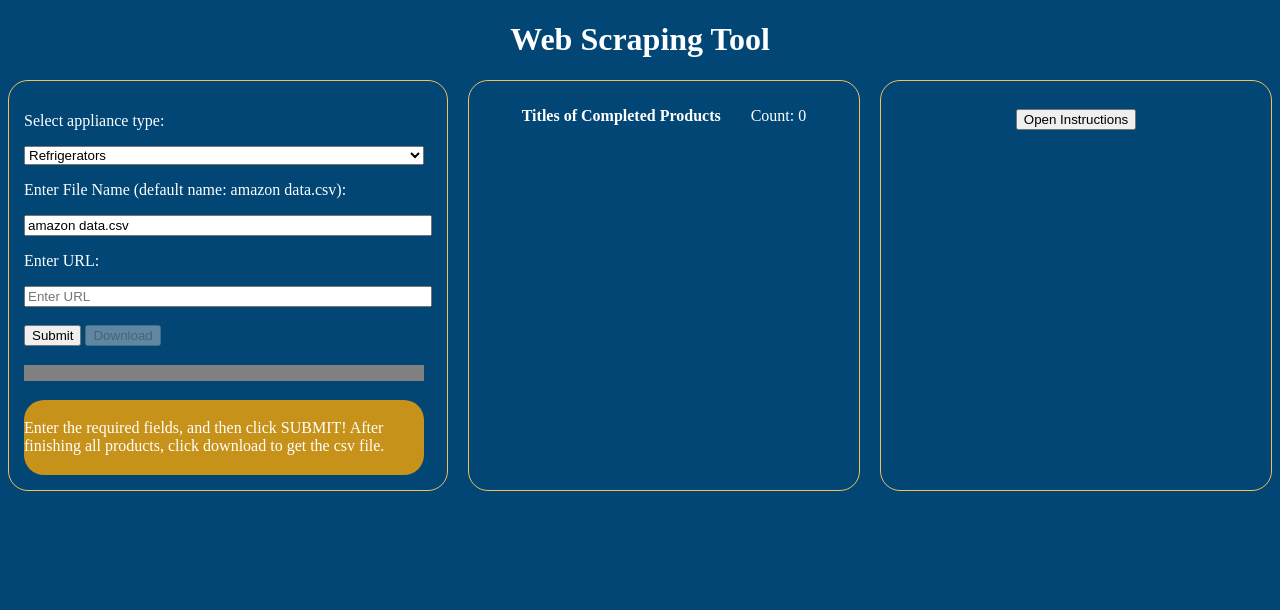
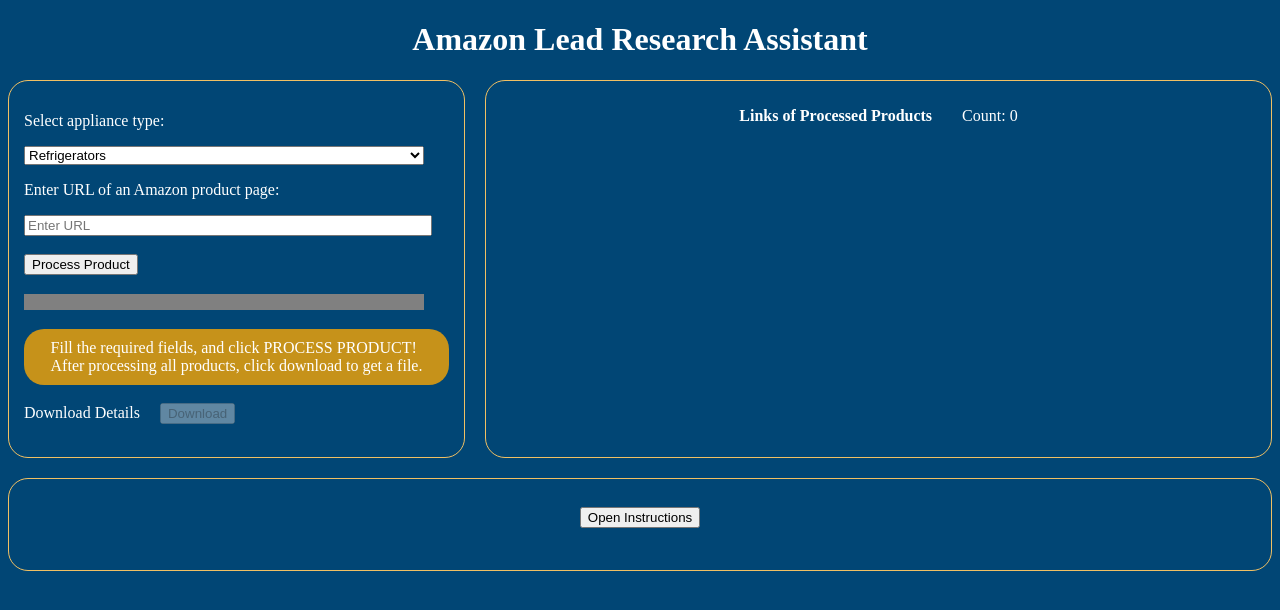
Before and after one commit to MikaPS/WebScraping-Web, a Flask app: page / in a window 1280 px wide. Shown: the top 610 px of the page. Run offline with Flask 3, Linux system fonts and the light colour scheme.

Commit message:
improved UI

```diff
--- a/app.py
+++ b/app.py
@@ -12,8 +12,11 @@ def call_function():
     appliance_type = request.args.get('appliance')
     count_products = int(request.args.get('countproducts'))
     url = request.args.get('url')
-    if (url[0:8] != "https://"):
-        return make_response(jsonify(["URLError", "URLError"]))
+    print(url)
+    print("part: ", url[0:23])
+    if (url[0:23] != "https://www.amazon.com/"):
+        print("error in app.py")
+        return make_response(jsonify(["URLError", "URLError", "URLError"]))
     data, result, title = handle_csv(url, appliance_type, count_products, True, has_headers)
     # save values to a file
     response = make_response(jsonify([data, result, title]))
--- a/templates/index.html
+++ b/templates/index.html
@@ -4,14 +4,14 @@
 <head>
     <meta charset="UTF-8" />
     <meta name="viewport" content="width=device-width" />
-    <title>Web Scraping</title>
+    <title>Amazon Lead Research Assistant</title>
 </head>
 
 <body style="color: white; background-color: #014675">
-    <h1 style="text-align: center">Web Scraping Tool</h1>
+    <h1 style="text-align: center">Amazon Lead Research Assistant</h1>
     <div style="display: flex">
-        <div style="flex: 0.9; padding: 15px; border: 1px solid #f1c063; border-radius: 20px;">
-            <p>Select appliance type:</p>
+        <div style="flex: 0.5; padding: 15px; border: 1px solid #f1c063; border-radius: 20px;">
+            <p id="appliance_text">Select appliance type:</p>
             <select id="appliancetype" style="width: 400px">
                 <option value="Refrigerators">Refrigerators</option>
                 <option value="Room AC">Room AC</option>
@@ -51,36 +51,41 @@
                 </option>
                 <option value="Other">Other</option>
             </select>
-            <p>Enter File Name (default name: amazon data.csv):</p>
-            <input type="text" id="filenamebox" placeholder="amazon data.csv" style="width: 400px" />
-            <p>Enter URL:</p>
+            <p id="url_text">Enter URL of an Amazon product page:</p>
             <input type="text" id="urlbox" placeholder="Enter URL" style="width: 400px" />
             <br />
             <br />
-            <button onclick="clickedSumbitButton()">Submit</button>
-            <button disabled id="download_button" onclick="clickedDownloadButton()">Download</button>
+            <button id="process_button" onclick="clickedSumbitButton()">Process Product</button>
             <div><br></div>
             <progress id="progressbar" value="0" max="200" style="width: 400px; background-color: #4FA90E;"></progress>
             <div><br></div>
             <div id="helpmessage"
-                style="width: 400px; height: 75px; background-color: #c6921a; border-radius: 20px; align-items: center; justify-content: center; display: flex;"
-                class="instructions_area">
-                Enter the required fields, and then click SUBMIT! After finishing all products, click download to get
-                the csv file.
+                style="background-color: #c6921a; padding: 10px; border-radius: 20px; align-items: center; justify-content: center; display: flex;">
             </div>
+            <div><br></div>
+            <div style="flex-direction: row;  align-items: center; justify-content: flex-start; display: flex;">
+                <div id="download_text">Download Details</div>
+                <div style="margin-left: 20px"></div>
+                <button disabled id="download_button" onclick="enterFileName()">Download</button>
+            </div>
+            <p style="display:none" id="askforfile">Enter File Name:</p>
+            <input type="hidden" id="filenamebox" placeholder="amazon data" style="width: 400px" />
+            <div><br></div>
+            <button style="display:none" id="actual_download" onclick="downloadFile()">Download File</button>
         </div>
         <div style="margin-left: 20px"></div>
-        <div
+        <div id="middlecol"
             style="flex: 0.9; padding: 10px; border: 1px solid #f1c063; border-radius: 20px; align-items: center; justify-content: flex-start; display: flex; flex-direction: column;">
             <!-- Names of products -->
             <div style="flex-direction: row;  align-items: flex-start; justify-content: center; display: flex;">
-                <p> <b> Titles of Completed Products </b></p>
+                <p> <b> Links of Processed Products </b></p>
                 <div style="margin-left: 30px"></div>
                 <p id="products_count"> Count: 0 </p>
             </div>
             <p id="products_title" style="font-size: small;"></p>
         </div>
-        <div style="margin-left: 20px"></div>
+    </div>
+    <div style="margin-top: 20px"></div>
     <div
         style="flex: 0.9; padding: 10px; border: 1px solid #f1c063; border-radius: 20px; align-items: center; justify-content: flex-start; display: flex; flex-direction: column;">
         <!-- Instructions -->
@@ -90,7 +95,6 @@
         </button>
         <p id="instructions_text"></p>
     </div>
-    </div>
     <script>
         let has_headers = 0;
         let isDone = false;
@@ -98,45 +102,97 @@
         let count_products = 0;
         let allData = "";
         let all_titles = "";
-        let filename = document.getElementById("filenamebox");
-        if (filename.value === undefined || filename.value === "") {
-            filename.value = "amazon data.csv";
-        }
+        let prev_appliance = "";
+
         const progress = document.getElementById("progressbar");
+        onHover(progress, "This progress bar fills out as the product is being processed.")
         const helpMessage = document.getElementById("helpmessage");
+        helpMessage.innerHTML = "Fill the required fields, and click PROCESS PRODUCT!" + "<br>" + " After processing all products, click download to get a file.";
+        let prev_message = helpMessage.innerHTML;
         const titleText = document.getElementById("products_title");
         const productsCountText = document.getElementById("products_count");
+        let filename = document.getElementById("filenamebox");
 
+        let applianceSelection = document.getElementById("appliancetype");
+        let selectedAppliance = applianceSelection.value;
+        let applianceText = document.getElementById("appliance_text");
+        onHover(applianceSelection, "Make sure to select the correct appliance type from the selector." +
+            "<br>" +
+            "Appliance types have shared details (brand, manufacturer, ship from, sold by, ASIN, price)." +
+            "<br>" +
+            "However, some have additional, specific details. For examples, 'lamps', also have info about the bulb shape, lumens, etc.");
+        onHover(applianceText, "Make sure to select the correct appliance type from the selector." +
+            "<br>" +
+            "Appliance types have shared details (brand, manufacturer, ship from, sold by, ASIN, price)." +
+            "<br>" +
+            "However, some have additional, specific details. For examples, 'lamps', also have info about the bulb shape, lumens, etc.");
+
+        const URLbox = document.getElementById("urlbox");
+        const url_text = document.getElementById("url_text");
+        onHover(URLbox, "Copy/paste the full URL of your Amazon product page (should start with https://www.amazon.com/)");
+        onHover(url_text, "Copy/paste the full URL of your Amazon product page (should start with https://www.amazon.com/)");
+
+        const process_button = document.getElementById("process_button");
+        onHover(process_button, "Gathers all the details from the Amazon page." +
+            "<br>" +
+            "- After finishing one link, a message would appear, prompting you to enter another link if needed.");
+
+        const download_button = document.getElementById("download_button");
+        const download_text = document.getElementById("download_text");
+        onHover(download_text, "Click it after all of your needed products are processed. You will get the option to set the file name and receieve a file with all the information." + "<br>" +
+            "The default file name is 'Appliance Type_Date, but feel free to change it. All files would be downloaded as .csv.");
         timeoutID = 0;
+
+
+        function onHover(e, text_enter) {
+            e.addEventListener("mouseenter", function () {
+                helpMessage.style.backgroundColor = "#27c01f";
+                helpMessage.innerHTML = text_enter;
+            });
+            e.addEventListener("mouseleave", function () {
+                helpMessage.style.backgroundColor = "#c6921a";
+                helpMessage.innerHTML = prev_message;
+            });
+        }
+
         function clickedSumbitButton() {
+            selectedAppliance = document.getElementById("appliancetype").value;
+            if (prev_appliance != selectedAppliance) {
+                has_headers = 0;
+                prev_appliance = selectedAppliance;
+            }
+
             isValid = true;
             progress.value = 0;
             clearTimeout(timeoutID);
             isDone = false;
-            let selectedAppliance = document.getElementById("appliancetype").value;
 
-            helpMessage.textContent =
+            helpMessage.innerHTML =
                 "Running... Please wait until we finish processing this URL before continuing";
-            const URLbox = document.getElementById("urlbox");
+            prev_message = "Running... Please wait until we finish processing this URL before continuing";
             moveProgressBar();
             fetch(
-                `/call_function?appliance=${selectedAppliance}&filename=${filename}&url=${URLbox.value}&countproducts=${count_products}&has_headers=${has_headers}`
+                `/call_function?appliance=${selectedAppliance}&url=${URLbox.value}&countproducts=${count_products}&has_headers=${has_headers}`
             )
                 .then((response) => response.json())
                 .then((data) => {
                     const filevalues = data[0];
                     const count = data[1];
                     const title = data[2];
-                    URLbox.value = "";
                     if (count == "URLError" || filevalues == "not valid") {
-                        helpMessage.textContent =
-                            "Invalid URL. Please enter another URL and make sure it starts with https://";
+                        helpMessage.innerHTML =
+                            "Invalid URL. Please enter another URL and make sure it starts with https://www.amazon.com/";
+                        prev_message = "Invalid URL. Please enter another URL and make sure it starts with https://www.amazon.com/";
                         isValid = false;
                         progress.value = 0;
+                        URLbox.value = "";
+                        console.log("IN ERROR");
                     }
                     if (isValid) {
-                        helpMessage.textContent =
-                            "Finished running. Please enter another URL or download the file.";
+                        helpMessage.style.backgroundColor = "#e8a320";
+                        helpMessage.innerHTML =
+                            "Finished running." + "<br>" + "Please enter another URL or download the file.";
+                        prev_message = "Finished running." + "<br>" + "Please enter another URL or download the file.";
                         count_products = parseInt(count);
                         if (count_products >= 1) {
                             const download_button = document.getElementById("download_button");
@@ -144,18 +200,36 @@
                         }
                         isDone = true;
                         allData += "\n" + filevalues;
-                        all_titles = title + "<br>" + "<br>" + all_titles;
+                        document.getElementById('middlecol').appendChild(Object.assign(document.createElement("a"), { href: URLbox.value, textContent: title, style: "color: white; font-size: small;", target: "_blank" }));
+                        document.getElementById('middlecol').appendChild(Object.assign(document.createElement("br")));
+                        // all_titles = title + "<br>" + "<br>" + all_titles;
                         productsCountText.innerHTML = "Count: " + count_products;
-                        titleText.innerHTML = all_titles;
+                        // titleText.innerHTML = all_titles;
                         if (has_headers == 0) {
                             has_headers = 1;
                         }
+                        URLbox.value = "";
                     }
+
                 });
         }
 
-        function clickedDownloadButton() {
-            download_button.value = "regular";
+        function enterFileName() {
+            download_button.style.display = "none";
+            let filetext = document.getElementById("askforfile");
+            filename.type = "text";
+            filetext.style.display = "block";
+            if (filename.value === undefined || filename.value === "") {
+                const now = new Date();
+                const datetime = now.toLocaleDateString();
+                filename.value = selectedAppliance + "_" + datetime;
+            }
+            let actual_download = document.getElementById("actual_download");
+            actual_download.style.display = "block";
+        }
+
+
+        function downloadFile() {
             // download file
             const file = new Blob([allData], { type: "text/csv" });
             const fileinfo = URL.createObjectURL(file);
@@ -204,25 +278,26 @@
                     "<div>" +
                     "However, some have additional, specific details. For examples, 'lamps', also have info about the bulb shape, lumens, etc." +
                     "<div><br>" +
-                    "FILE NAME: " +
-                    "<div>" +
-                    "- The default name is 'amazon data.csv'" +
-                    "<div>" +
-                    "- Feel free to change it. For example, you can type in 'lamp_research' or 'lamp_research.csv'. All files would be .csv at the end." +
-                    "<div><br>" +
                     "URL: " +
                     "<div>" +
                     "Copy/paste the full URL (should start with https://)" +
                     "<div><br>" +
                     "BUTTONS: " +
                     "<div>" +
-                    "- SUBMIT: after entering all the fields, clicking submit would gather all the details from the page and would start a progress bar" +
+                    "- PROCESS PRODUCT: after entering all the fields, click this button to gather all the details from the page and start a progress bar" +
                     "<div>" +
                     "- After finishing one link, a message would appear, prompting you to enter another link if needed." +
                     "<div>" +
-                    "- DOWNLOAD - when you're done, click it to receieve the file with all the information." +
+                    "- DOWNLOAD - click it after finishing all of your needed products. Click it to set the file name and receieve a file with all the information." +
                     "<div><br>" +
-                    "* The program runs without a human supervision, and sometimes mistakes could occur, if something seems wrong, make sure to double check the Amazon page.";
+                    "FILE NAME: " +
+                    "<div>" +
+                    "- The default name is 'Appliance Type_Date'" +
+                    "<div>" +
+                    "- Feel free to change it. For example, you can type in 'lamp_research' or 'lamp_research.csv'. All files would be .csv at the end." +
+                    "<div><br>" +
+                    "* The program runs without human supervision, and sometimes mistakes could occur, if something seems wrong, make sure to double check the Amazon page." + "<div>" +
+                    "* Right now, we cannot check if the product is available for sale in CA.";
             } else {
                 instructions_button.textContent = "Open Instructions";
                 instructions_text.innerHTML = "";
```
Also changed, not shown: WebScraping.py (+24 -22 lines). Lines whose indentation alone changed are shown as unchanged.
